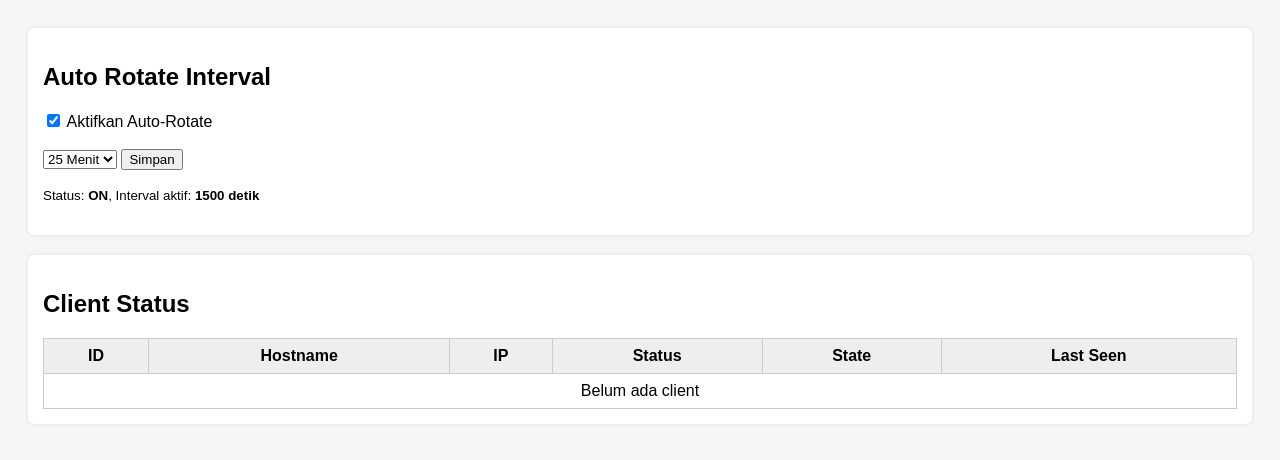
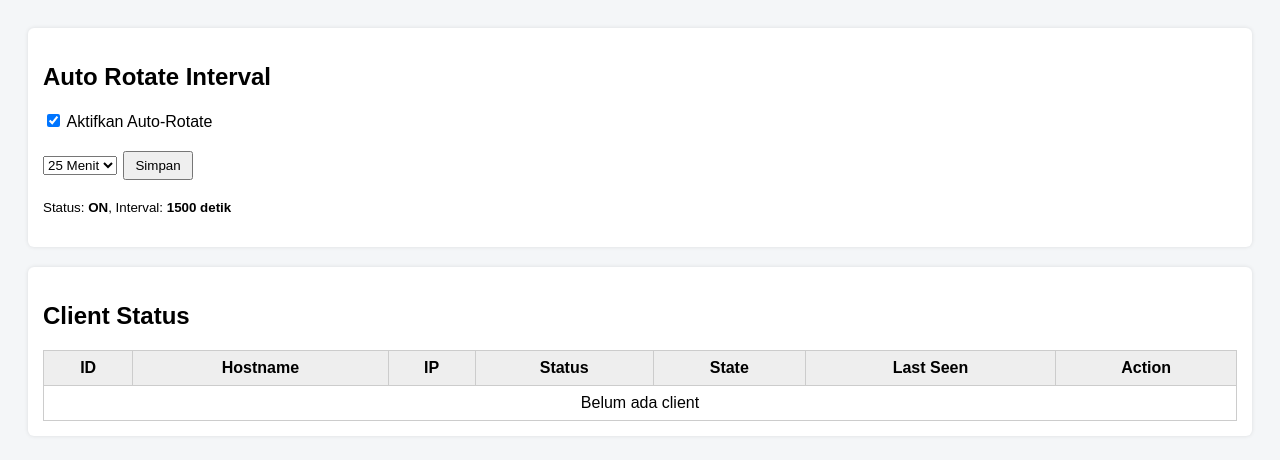
Before and after one commit to mrstorm234/nyilsrv, a Flask app: page / in a window 1280 px wide. Shown: the top 460 px of the page. Run offline with Flask 3, Linux system fonts and the light colour scheme.

Commit message:
Update index.html

```diff
--- a/server/templates/index.html
+++ b/server/templates/index.html
@@ -6,12 +6,13 @@
         body { font-family: Arial, Helvetica, sans-serif; background: #f4f6f8; padding: 20px; }
         .box { background: white; padding: 15px; margin-bottom: 20px; border-radius: 6px; box-shadow: 0 0 4px rgba(0,0,0,0.1); }
         table { border-collapse: collapse; width: 100%; background: white; }
-        th, td { border: 1px solid #ccc; padding: 8px; }
+        th, td { border: 1px solid #ccc; padding: 8px; text-align:center; }
         th { background: #eee; }
         .ONLINE { color: green; font-weight: bold; }
         .OFFLINE { color: red; font-weight: bold; }
-        .ON { color: green; font-weight: bold; }
-        .OFF { color: red; font-weight: bold; }
+        .ON { color: blue; font-weight: bold; }
+        .OFF { color: gray; font-weight: bold; }
+        button { padding:5px 10px; margin:2px; }
     </style>
 </head>
 <body>
@@ -19,9 +20,7 @@
 <div class="box">
     <h2>Auto Rotate Interval</h2>
     <form method="post" action="/set_interval">
-        <label>
-            <input type="checkbox" name="enabled" {% if cfg.enabled %}checked{% endif %}> Aktifkan Auto-Rotate
-        </label>
+        <label><input type="checkbox" name="enabled" {% if cfg.enabled %}checked{% endif %}> Aktifkan Auto-Rotate</label>
         <br><br>
         <select name="seconds">
             <option value="300" {% if cfg.interval_seconds == 300 %}selected{% endif %}>5 Menit</option>
@@ -32,10 +31,7 @@
         </select>
         <button type="submit">Simpan</button>
     </form>
-    <p><small>Status: <b>{{ "ON" if cfg.enabled else "OFF" }}</b>, Interval aktif: <b>{{ cfg.interval_seconds }} detik</b></small></p>
-    {% if next_active_in %}
-    <p><small>Waktu sampai client berikutnya ON: <b>{{ next_active_in }} detik</b></small></p>
-    {% endif %}
+    <p><small>Status: <b>{{ "ON" if cfg.enabled else "OFF" }}</b>, Interval: <b>{{ cfg.interval_seconds }} detik</b></small></p>
 </div>
 
 <div class="box">
@@ -48,8 +44,8 @@
             <th>Status</th>
             <th>State</th>
             <th>Last Seen</th>
+            <th>Action</th>
         </tr>
-
         {% for c in clients %}
         <tr>
             <td>{{ c.id }}</td>
@@ -58,19 +54,19 @@
             <td class="{{ c.status }}">{{ c.status }}</td>
             <td class="{{ c.state }}">{{ c.state }}</td>
             <td>{{ c.last_seen_ago }} detik lalu</td>
+            <td>
+                <a href="/control/{{ c.hostname }}/on"><button>ON</button></a>
+                <a href="/control/{{ c.hostname }}/off"><button>OFF</button></a>
+            </td>
         </tr>
         {% else %}
-        <tr>
-            <td colspan="6" style="text-align:center;">Belum ada client</td>
-        </tr>
+        <tr><td colspan="7">Belum ada client</td></tr>
         {% endfor %}
     </table>
 </div>
 
 <script>
-    // reload setiap 5 detik supaya client baru terlihat
-    setTimeout(() => location.reload(), 5000);
+    setTimeout(()=>location.reload(),5000);
 </script>
-
 </body>
 </html>
```
